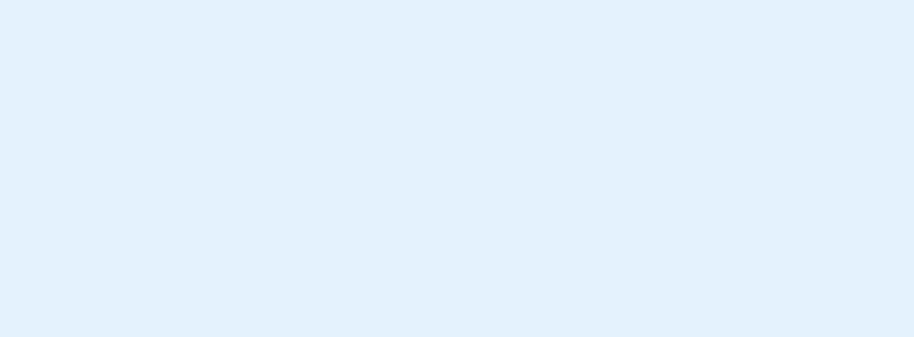
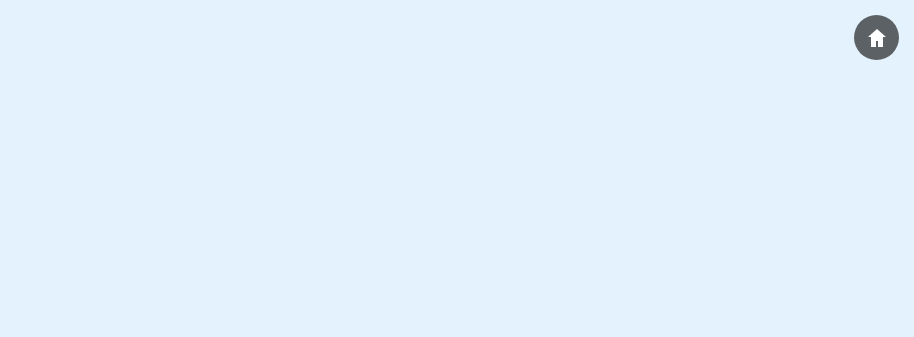
Before and after one commit to Jimmy1991-netizen/execon, a plain HTML site: page next.html in a window 1280 px wide. Shown: the top 337 px of the page, without its empty margins (366-1280 px from the left). Drawn offline with Linux system fonts and the light colour scheme.

Commit message:
Update next.html

```diff
--- a/next.html
+++ b/next.html
@@ -62,7 +62,36 @@
         cursor: not-allowed;
     }
 
-    /* Background colors for visibility */
+    /* Home icon */
+    .home-icon {
+        position: fixed;
+        top: 15px;
+        right: 15px;
+        z-index: 20;
+    }
+
+    .home-icon a {
+        width: 45px;
+        height: 45px;
+        display: flex;
+        align-items: center;
+        justify-content: center;
+        background: rgba(0,0,0,0.6);
+        border-radius: 50%;
+        text-decoration: none;
+    }
+
+    .home-icon svg {
+        width: 24px;
+        height: 24px;
+        fill: white;
+    }
+
+    .home-icon a:hover {
+        background: rgba(0,0,0,0.85);
+    }
+
+    /* Background colors */
     #page1 { background: #e3f2fd; }
     #page2 { background: #e8f5e9; }
     #page3 { background: #fff3e0; }
@@ -72,6 +101,15 @@
 </head>
 
 <body>
+
+<!-- Home Icon -->
+<div class="home-icon">
+    <a href="index.html" title="Home">
+        <svg viewBox="0 0 24 24">
+            <path d="M12 3l9 8h-3v10h-5v-6h-2v6H6V11H3z"/>
+        </svg>
+    </a>
+</div>
 
 <div id="page1" class="page active">
     <h1>Welcome Page</h1>
```
